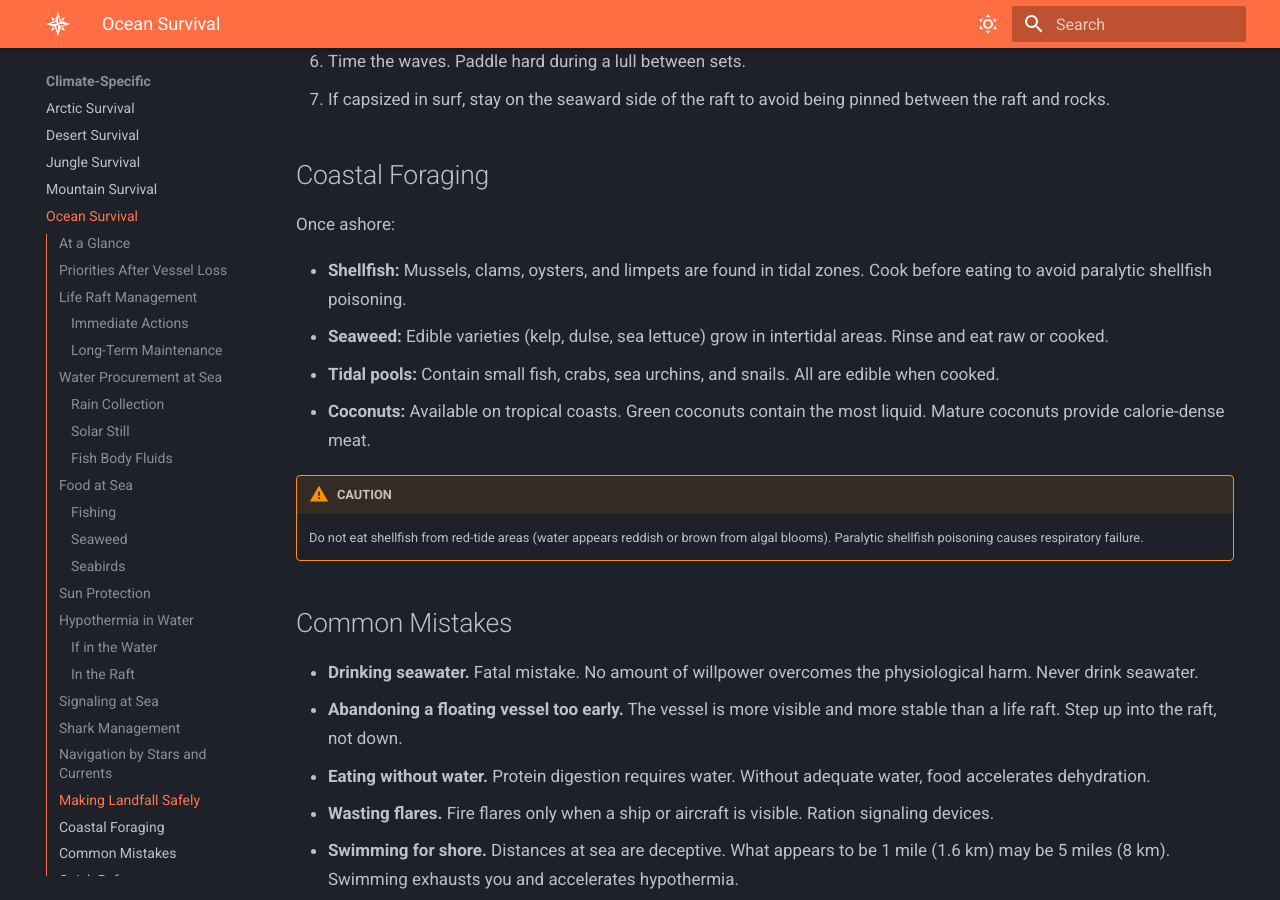
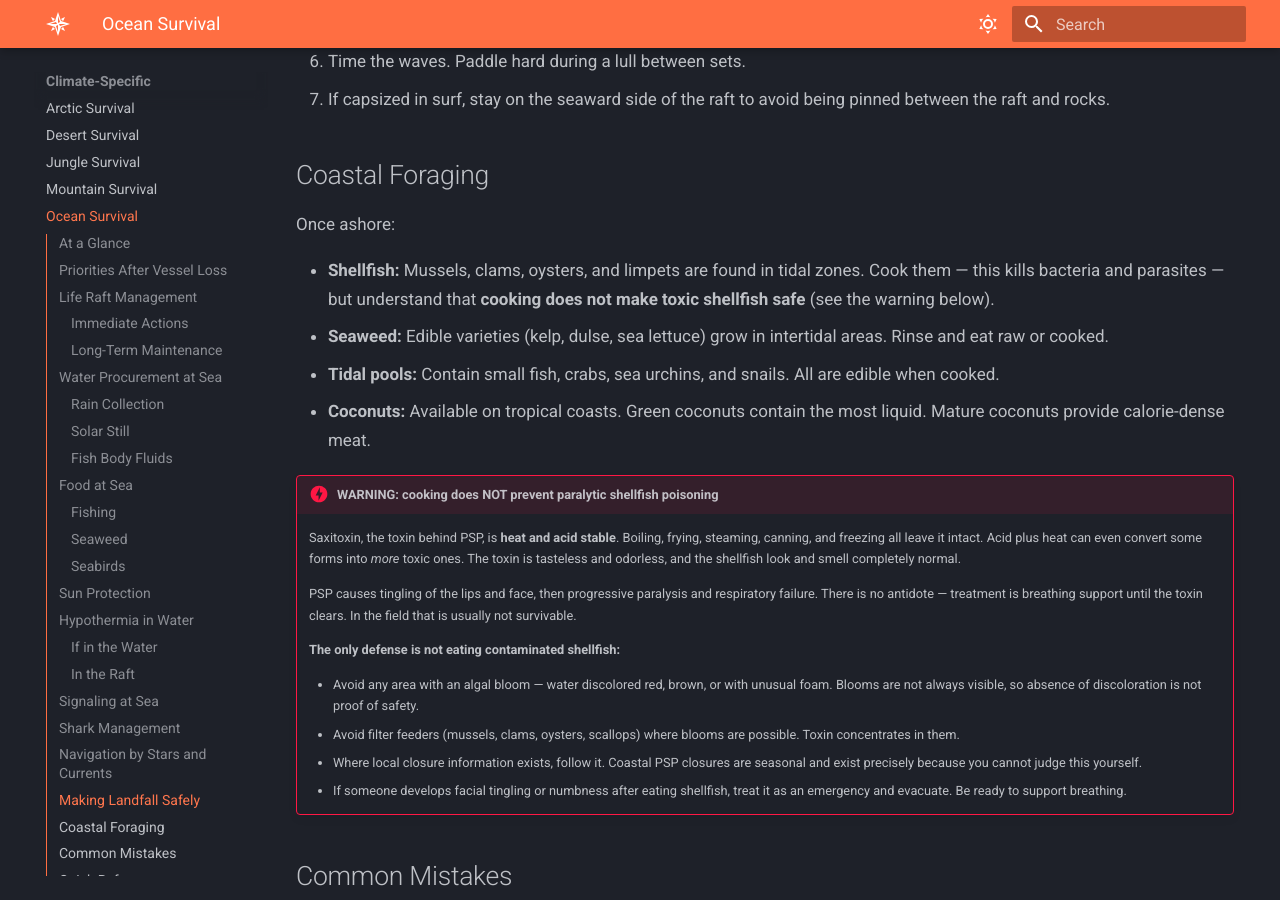
Before and after one commit to mmayden/WilderThings, an MkDocs documentation site: the page built from docs/climate-specific/ocean-survival.md, in a window 1280 px wide and 900 px high, scrolled down 5851 px. Built offline with MkDocs 1.6.1 and Material for MkDocs 9.7.7, drawn with Linux system fonts in a browser that asks for light colours; some of the changed text lies outside the part shown.

Commit message:
fix: fifth round — paralytic shellfish poisoning, post-disaster CO
  ocean-survival — told readers to "cook before eating to avoid paralytic
  shellfish poisoning." Cooking does not prevent PSP. Saxitoxin is heat
  and acid stable: boiling, frying, steaming, canning and freezing all
  leave it intact, and acid plus heat can convert some forms into more
  toxic ones. The toxin is tasteless and odorless and the shellfish look
  normal. Someone following the old line would cook contaminated
  shellfish, believe they had made it safe, and eat it. PSP causes
  respiratory paralysis with no antidote. Replaced with the only real
  defense — avoidance — plus symptoms and what to do.

  natural-disaster — no mention of carbon monoxide. Generators, grills
  and camp stoves run indoors are a leading cause of death AFTER
  hurricanes and winter storms, often killing entire households days
  later. home-preparedness covered it correctly but the guide someone
  reads during an event did not.

  ocean-survival and marine-dangers gave different cold water survival
  times at 70F (12-40 hours vs 3-12 hours). Harmonized to the USCG band.

Checked and found correct: wound-infection in full (all six antibiotic
dosings, sepsis criteria, abscess drainage, the note that topical
antibiotics penetrate under 2 mm), fire-principles (CO in enclosed
spaces, peat subsurface fire, wet rock explosion, boil times),
natural-disaster (triangle-of-life and doorway myths both correctly
debunked, NWS flood depth figures, tsunami elevation).

Co-Authored-By: Claude Opus 5 (1M context) <noreply@anthropic.com>

```diff
--- a/docs/climate-specific/ocean-survival.md
+++ b/docs/climate-specific/ocean-survival.md
@@ -181,13 +181,33 @@ Commercial solar stills (inflatable, cone-shaped) produce 1-3 pints (0.5-1.5 lit
 
 Once ashore:
 
-- **Shellfish:** Mussels, clams, oysters, and limpets are found in tidal zones. Cook before eating to avoid paralytic shellfish poisoning.
+- **Shellfish:** Mussels, clams, oysters, and limpets are found in tidal zones. Cook them — this kills bacteria and parasites — but understand that **cooking does not make toxic shellfish safe** (see the warning below).
 - **Seaweed:** Edible varieties (kelp, dulse, sea lettuce) grow in intertidal areas. Rinse and eat raw or cooked.
 - **Tidal pools:** Contain small fish, crabs, sea urchins, and snails. All are edible when cooked.
 - **Coconuts:** Available on tropical coasts. Green coconuts contain the most liquid. Mature coconuts provide calorie-dense meat.
 
-!!! warning "CAUTION"
-    Do not eat shellfish from red-tide areas (water appears reddish or brown from algal blooms). Paralytic shellfish poisoning causes respiratory failure.
+!!! danger "WARNING: cooking does NOT prevent paralytic shellfish poisoning"
+
+    Saxitoxin, the toxin behind PSP, is **heat and acid stable**. Boiling,
+    frying, steaming, canning, and freezing all leave it intact. Acid plus heat
+    can even convert some forms into *more* toxic ones. The toxin is tasteless
+    and odorless, and the shellfish look and smell completely normal.
+
+    PSP causes tingling of the lips and face, then progressive paralysis and
+    respiratory failure. There is no antidote — treatment is breathing support
+    until the toxin clears. In the field that is usually not survivable.
+
+    **The only defense is not eating contaminated shellfish:**
+
+    - Avoid any area with an algal bloom — water discolored red, brown, or with
+      unusual foam. Blooms are not always visible, so absence of discoloration
+      is not proof of safety.
+    - Avoid filter feeders (mussels, clams, oysters, scallops) where blooms are
+      possible. Toxin concentrates in them.
+    - Where local closure information exists, follow it. Coastal PSP closures
+      are seasonal and exist precisely because you cannot judge this yourself.
+    - If someone develops facial tingling or numbness after eating shellfish,
+      treat it as an emergency and evacuate. Be ready to support breathing.
 
 ## Common Mistakes
 
```
Also changed, not shown: other parts of docs/climate-specific/ocean-survival.md (+1 -1 lines), docs/scenarios/natural-disaster.md (+22 -1 lines), docs/wildlife/marine-dangers.md (+1 -1 lines).
